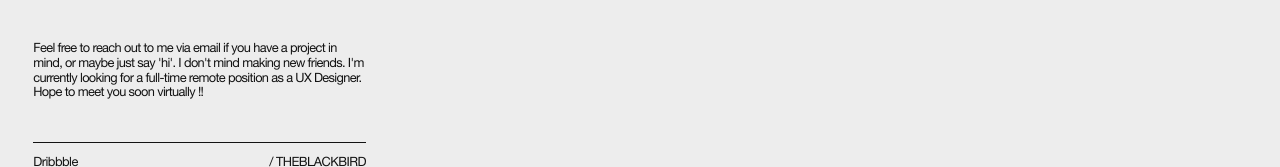
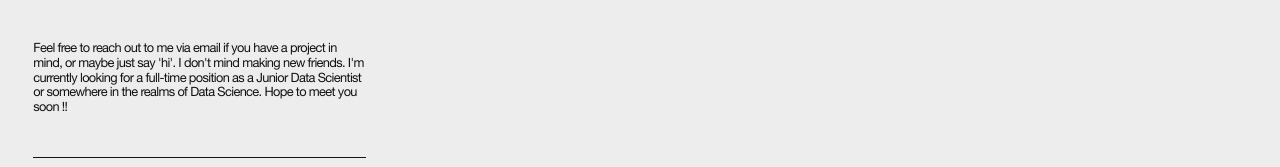
Before and after one commit to whodoibenow/portfolio, a plain HTML site: page index.html in a window 1280 px wide. Shown: the part 1000-1167 px from the top of the page. Drawn offline with nearby package versions, Linux system fonts and the light colour scheme; some packages are replaced by stand-ins of ours; a script that the page names is missing.

Commit message:
Update index.html

```diff
--- a/index.html
+++ b/index.html
@@ -114,7 +114,8 @@
       </div>
       <div class="social-div">
         <div>
-          <div class="text-block-7 black testimonial-content contact-detail">Feel free to reach out to me via email if you have a project in mind, or maybe just say &#x27;hi&#x27;. I don&#x27;t mind making new friends. I&#x27;m currently looking for a full-time remote position as a UX Designer.<br>Hope to meet you soon virtually !!</div>
+          <div class="text-block-7 black testimonial-content contact-detail">Feel free to reach out to me via email if you have a project in mind, or maybe just say 'hi'. I don't mind making new friends. I'm currently looking for a full-time position as a Junior Data Scientist or somewhere in the realms of Data Science.
+                                Hope to meet you soon !!</div>
           <div class="contact-link-div">
             <div>
               <div class="hr4 black awards"></div>
```
